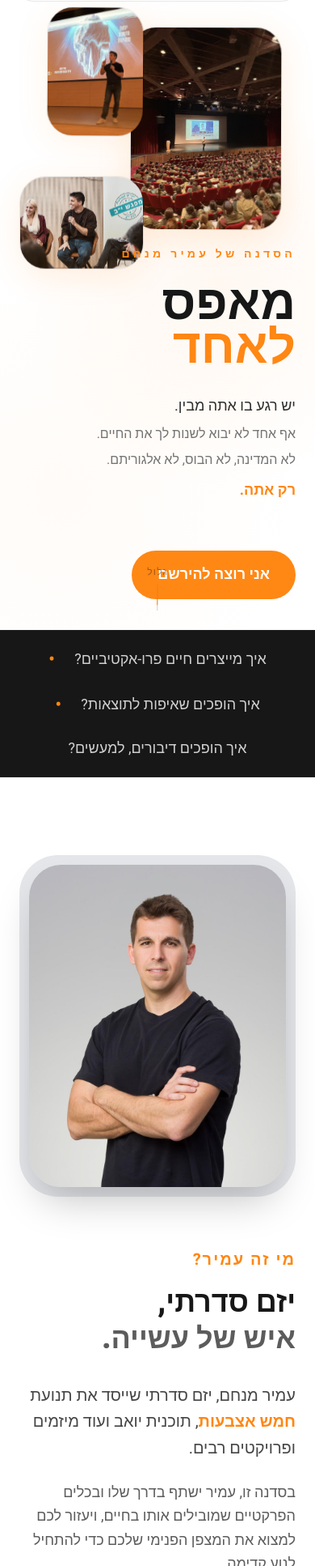
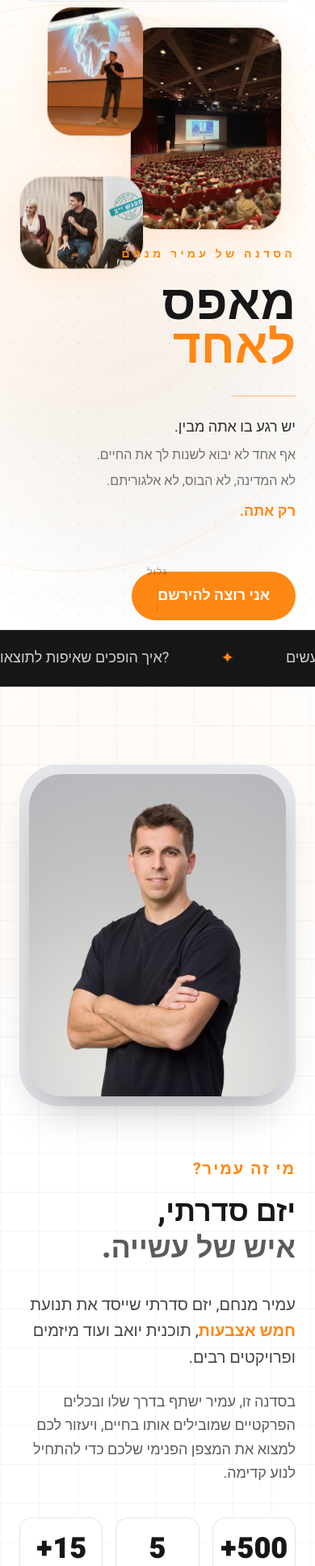
Before and after one commit to eladman/AMIR_PERSONAL, a Next.js app: page / in a window 390 px wide. Shown: the part 66-2000 px from the top of the page at 81% size. Built offline with nearby package versions, Linux system fonts and the light colour scheme.

Commit message:
final update for the design

```diff
--- a/src/app/globals.css
+++ b/src/app/globals.css
@@ -82,3 +82,41 @@
 .parallax-img-container img {
   will-change: transform;
 }
+
+/* Infinite marquee */
+.marquee-track { display: flex; width: max-content; will-change: transform; }
+.marquee-wrapper:hover .marquee-track { animation-play-state: paused; }
+
+/* Background textures */
+.bg-dot-grid {
+  background-image: radial-gradient(circle, rgba(23,23,23,0.06) 1px, transparent 1px);
+  background-size: 28px 28px;
+}
+.bg-crosshatch {
+  background-image:
+    linear-gradient(rgba(23,23,23,0.04) 1px, transparent 1px),
+    linear-gradient(90deg, rgba(23,23,23,0.04) 1px, transparent 1px);
+  background-size: 48px 48px;
+}
+
+/* Ambient orb */
+.ambient-orb {
+  position: absolute; border-radius: 9999px; pointer-events: none;
+  animation: breathe 6s ease-in-out infinite; will-change: transform, opacity;
+}
+
+/* Rotating geometric ring */
+.geo-ring {
+  position: absolute; border-radius: 9999px; pointer-events: none;
+  border: 1.5px solid rgba(255,135,20,0.12);
+  animation: slow-spin 40s linear infinite; will-change: transform;
+}
+
+/* Shimmer on stat cards */
+.stat-card-shimmer { position: relative; overflow: hidden; }
+.stat-card-shimmer::after {
+  content: ""; position: absolute; inset: 0;
+  background: linear-gradient(105deg, transparent 40%, rgba(255,135,20,0.12) 50%, transparent 60%);
+  transform: translateX(100%);
+  animation: shimmer 2.2s ease-in-out infinite;
+}
--- a/src/components/About.tsx
+++ b/src/components/About.tsx
@@ -5,8 +5,15 @@ import gsap from "gsap";
 import { ScrollTrigger } from "gsap/ScrollTrigger";
 import Image from "next/image";
 
+const stats = [
+  { value: 500, suffix: "+", label: "משתתפים בסדנאות" },
+  { value: 5,   suffix: "",  label: "תנועות שייסד" },
+  { value: 15,  suffix: "+", label: "שנות ניסיון" },
+];
+
 export default function About() {
   const containerRef = useRef<HTMLDivElement>(null);
+  const statRefs = useRef<(HTMLSpanElement | null)[]>([]);
 
   useEffect(() => {
     gsap.registerPlugin(ScrollTrigger);
@@ -34,14 +41,30 @@ export default function About() {
         duration: 1.2,
         ease: "power2.out",
       });
+
+      // Stat counters
+      stats.forEach((stat, i) => {
+        const proxy = { val: 0 };
+        gsap.to(proxy, {
+          val: stat.value, duration: 2, ease: "power2.out",
+          scrollTrigger: { trigger: containerRef.current, start: "top 75%", once: true },
+          onUpdate: () => {
+            const el = statRefs.current[i];
+            if (el) el.textContent = Math.round(proxy.val).toString();
+          },
+        });
+      });
     }, containerRef);
 
     return () => ctx.revert();
   }, []);
 
   return (
-    <section id="about" ref={containerRef} className="py-24 md:py-32 px-6 bg-background">
-      <div className="max-w-6xl mx-auto flex flex-col md:flex-row items-center gap-16 lg:gap-24">
+    <section id="about" ref={containerRef} className="relative overflow-hidden py-24 md:py-32 px-6 bg-background">
+      <div className="absolute inset-0 bg-crosshatch pointer-events-none" />
+      <div className="ambient-orb w-[500px] h-[500px] bg-primary/[0.04] blur-[80px]"
+        style={{ top: "-5rem", left: "-5rem", animationDelay: "-1.5s" }} />
+      <div className="max-w-6xl mx-auto flex flex-col md:flex-row items-center gap-16 lg:gap-24 relative z-10">
 
         {/* Image */}
         <div className="about-image w-full md:w-1/2 bg-gray-200 rounded-[3rem] p-3">
@@ -74,6 +97,19 @@ export default function About() {
             בסדנה זו, עמיר ישתף בדרך שלו ובכלים הפרקטיים שמובילים אותו בחיים, ויעזור לכם למצוא את המצפן הפנימי שלכם כדי להתחיל לנוע קדימה.
           </p>
 
+          <div className="about-element grid grid-cols-3 gap-4 mt-10 w-full">
+            {stats.map((stat, i) => (
+              <div key={i} className="stat-card-shimmer relative flex flex-col items-center p-5 rounded-2xl border border-secondary/10 bg-white shadow-sm">
+                <span className="text-4xl md:text-5xl font-black text-secondary leading-none">
+                  <span ref={el => { statRefs.current[i] = el; }}>0</span>{stat.suffix}
+                </span>
+                <span className="mt-2 text-xs md:text-sm text-secondary/50 font-medium text-center leading-snug">
+                  {stat.label}
+                </span>
+              </div>
+            ))}
+          </div>
+
         </div>
       </div>
     </section>
--- a/src/components/Footer.tsx
+++ b/src/components/Footer.tsx
@@ -1,20 +1,39 @@
+"use client";
+
+import { useEffect, useRef } from "react";
+import gsap from "gsap";
+import { ScrollTrigger } from "gsap/ScrollTrigger";
+
 export default function Footer() {
+  const containerRef = useRef<HTMLElement>(null);
+
+  useEffect(() => {
+    gsap.registerPlugin(ScrollTrigger);
+    const ctx = gsap.context(() => {
+      gsap.from(".footer-el", {
+        scrollTrigger: { trigger: containerRef.current, start: "top 95%" },
+        y: 20, opacity: 0, duration: 0.8, stagger: 0.15, ease: "power2.out",
+      });
+    }, containerRef);
+    return () => ctx.revert();
+  }, []);
+
   return (
-    <footer className="bg-background text-secondary py-12 px-6 rounded-t-[3rem] md:rounded-t-[4rem] relative overflow-hidden -mt-8 z-20 border-t border-secondary/10">
+    <footer ref={containerRef} className="bg-background text-secondary py-12 px-6 rounded-t-[3rem] md:rounded-t-[4rem] relative overflow-hidden -mt-8 z-20 border-t border-secondary/10">
       <div className="max-w-6xl mx-auto flex flex-col md:flex-row items-center justify-between gap-6">
 
-        <div className="flex flex-col items-center md:items-start gap-2">
+        <div className="footer-el flex flex-col items-center md:items-start gap-2">
           <h4 className="font-black text-2xl tracking-tight">עמיר מנחם</h4>
           <p className="text-secondary/60 text-sm font-medium">מאפס לאחד - סדנה אישית</p>
         </div>
 
-        <div className="flex items-center gap-6 text-secondary/60 text-sm font-medium">
+        <div className="footer-el flex items-center gap-6 text-secondary/60 text-sm font-medium">
           <a href="#about" className="hover:text-primary transition-colors">מי זה עמיר?</a>
           <a href="#topics" className="hover:text-primary transition-colors">על מה נעבוד?</a>
           <a href="#format" className="hover:text-primary transition-colors">המפגש</a>
         </div>
 
-        <div className="flex flex-col items-center md:items-end gap-2">
+        <div className="footer-el flex flex-col items-center md:items-end gap-2">
           <div className="flex items-center gap-2 bg-secondary/5 px-4 py-2 rounded-full border border-secondary/10">
             <span className="w-2 h-2 rounded-full bg-green-500 animate-pulse" />
             <span className="text-xs font-mono tracking-widest text-secondary/80">הרשמה פתוחה</span>
--- a/src/components/Hero.tsx
+++ b/src/components/Hero.tsx
@@ -48,6 +48,9 @@ export default function Hero() {
         { y: 30, opacity: 0, duration: 0.8, stagger: 0.12 },
         "-=0.4"
       );
+
+      // Accent line reveal
+      tl.to(".hero-line-accent", { width: "80px", duration: 0.6, ease: "power2.out" }, "-=0.4");
 
       // CTA + scroll indicator
       tl.from(
@@ -120,10 +123,19 @@ export default function Hero() {
       ref={containerRef}
       className="relative w-full h-[100dvh] overflow-hidden bg-white"
     >
-      {/* Radial glow — warm orange positioned near images */}
-      <div className="absolute inset-0 bg-[radial-gradient(circle_at_70%_50%,rgba(255,135,20,0.06),transparent_50%)]" />
-      {/* Secondary subtle glow at bottom-left */}
-      <div className="absolute inset-0 bg-[radial-gradient(circle_at_20%_80%,rgba(255,135,20,0.03),transparent_40%)]" />
+      {/* Dot grid background */}
+      <div className="absolute inset-0 bg-dot-grid pointer-events-none" />
+
+      {/* Ambient orange orb */}
+      <div className="ambient-orb w-[600px] h-[600px] bg-primary/[0.06] blur-[80px]"
+        style={{ top: "10%", right: "-5%" }} />
+      {/* Secondary cool orb */}
+      <div className="ambient-orb w-[400px] h-[400px] bg-secondary/[0.03] blur-[60px]"
+        style={{ animationDelay: "-3s", bottom: "5%", left: "0%" }} />
+
+      {/* Geometric ring accent */}
+      <div className="geo-ring w-[700px] h-[700px]"
+        style={{ top: "50%", right: "-10%", transform: "translateY(-50%)" }} />
 
       {/* 2-column grid */}
       <div className="relative z-10 h-full max-w-7xl mx-auto px-6 lg:px-12 grid grid-cols-1 md:grid-cols-2 gap-8 items-center">
@@ -147,6 +159,9 @@ export default function Hero() {
               </span>
             </span>
           </h1>
+
+          {/* Accent line */}
+          <div className="hero-line-accent w-0 h-[2px] bg-primary/30 rounded-full mb-6" />
 
           {/* Manifesto */}
           <div className="flex flex-col gap-2 mb-10 max-w-xl">
--- a/src/components/Ticker.tsx
+++ b/src/components/Ticker.tsx
@@ -1,24 +1,84 @@
-const questions = [
-  "איך מייצרים חיים פרו-אקטיביים?",
-  "איך הופכים שאיפות לתוצאות?",
-  "איך הופכים דיבורים, למעשים?",
+"use client";
+import { useEffect, useRef } from "react";
+import gsap from "gsap";
+import { ScrollTrigger } from "gsap/ScrollTrigger";
+
+const items = [
+  "איך מייצרים חיים פרו-אקטיביים?", "✦",
+  "איך הופכים שאיפות לתוצאות?", "✦",
+  "איך הופכים דיבורים, למעשים?", "✦",
+  "מה מייחד אנשים שמצליחים?", "✦",
+  "מה הצעד הבא שלך?", "✦",
 ];
 
+// 4 copies so the viewport is always full, even on wide screens.
+// We animate exactly one copy's worth of pixels, so the reset is invisible.
+const repeated = [...items, ...items, ...items, ...items];
+
 export default function Ticker() {
+  const sectionRef = useRef<HTMLDivElement>(null);
+  const trackRef = useRef<HTMLDivElement>(null);
+
+  useEffect(() => {
+    gsap.registerPlugin(ScrollTrigger);
+
+    // Scroll entrance
+    const ctx = gsap.context(() => {
+      gsap.from(sectionRef.current, {
+        scrollTrigger: { trigger: sectionRef.current, start: "top 90%" },
+        opacity: 0, y: 20, duration: 0.8, ease: "power2.out",
+      });
+    }, sectionRef);
+
+    const track = trackRef.current;
+    if (!track) return () => ctx.revert();
+
+    // Reset to left edge (overrides any RTL drift)
+    gsap.set(track, { x: 0 });
+
+    // Animate by exactly one copy width; repeat: -1 resets seamlessly
+    // because copy N and copy N+1 are identical.
+    const oneCopyWidth = track.scrollWidth / 4;
+    const tween = gsap.to(track, {
+      x: -oneCopyWidth,
+      duration: 28,
+      ease: "none",
+      repeat: -1,
+    });
+
+    const pause = () => tween.pause();
+    const resume = () => tween.play();
+    const section = sectionRef.current;
+    section?.addEventListener("mouseenter", pause);
+    section?.addEventListener("mouseleave", resume);
+
+    return () => {
+      ctx.revert();
+      tween.kill();
+      section?.removeEventListener("mouseenter", pause);
+      section?.removeEventListener("mouseleave", resume);
+    };
+  }, []);
+
   return (
-    <section className="bg-secondary py-5 border-y border-white/5">
-      <div className="flex justify-center gap-6 flex-wrap">
-        {questions.map((q, i) => (
-          <span
-            key={i}
-            className="flex items-center text-white/80 text-lg md:text-xl font-medium"
-          >
-            <span>{q}</span>
-            {i < questions.length - 1 && (
-              <span className="text-primary mr-6 text-2xl">&#x2022;</span>
-            )}
-          </span>
-        ))}
+    <section ref={sectionRef} className="bg-secondary py-5 border-y border-white/5 overflow-hidden">
+      {/* direction: ltr on the wrapper ensures the track div is pinned
+          to the left edge regardless of the RTL page direction. */}
+      <div style={{ direction: "ltr" }}>
+        <div ref={trackRef} className="flex w-max">
+          {repeated.map((item, i) => (
+            <span
+              key={i}
+              className={`shrink-0 px-8 ${
+                item === "✦"
+                  ? "text-primary text-xl"
+                  : "text-white/80 text-lg md:text-xl font-medium whitespace-nowrap"
+              }`}
+            >
+              {item}
+            </span>
+          ))}
+        </div>
       </div>
     </section>
   );
```
Also changed, not shown: src/components/Audience.tsx (+16 -1 lines), src/components/Closing.tsx (+24 -2 lines), src/components/Format.tsx (+17 -6 lines), src/components/Topics.tsx (+7 -1 lines), tailwind.config.ts (+20 -0 lines).
